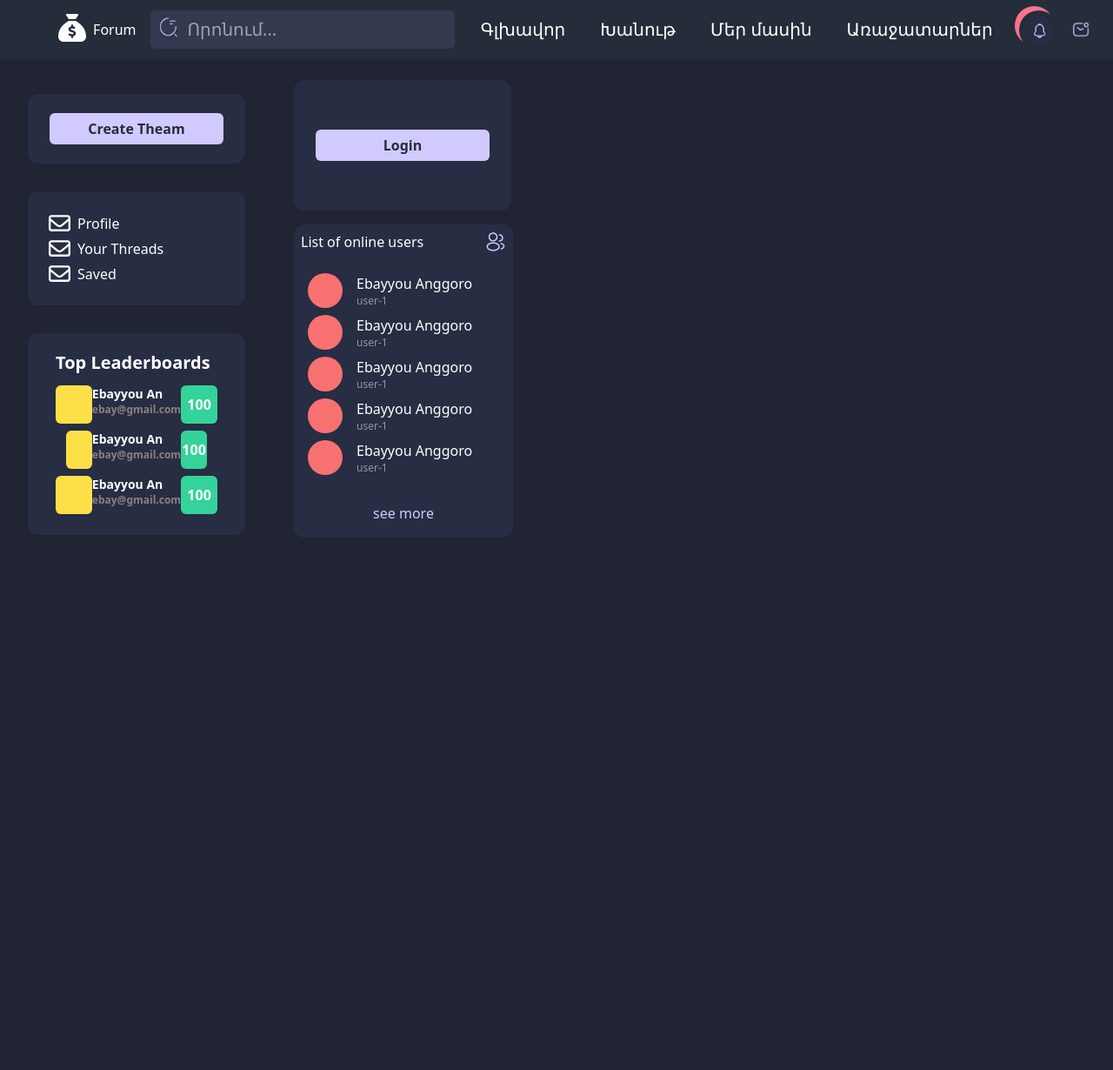
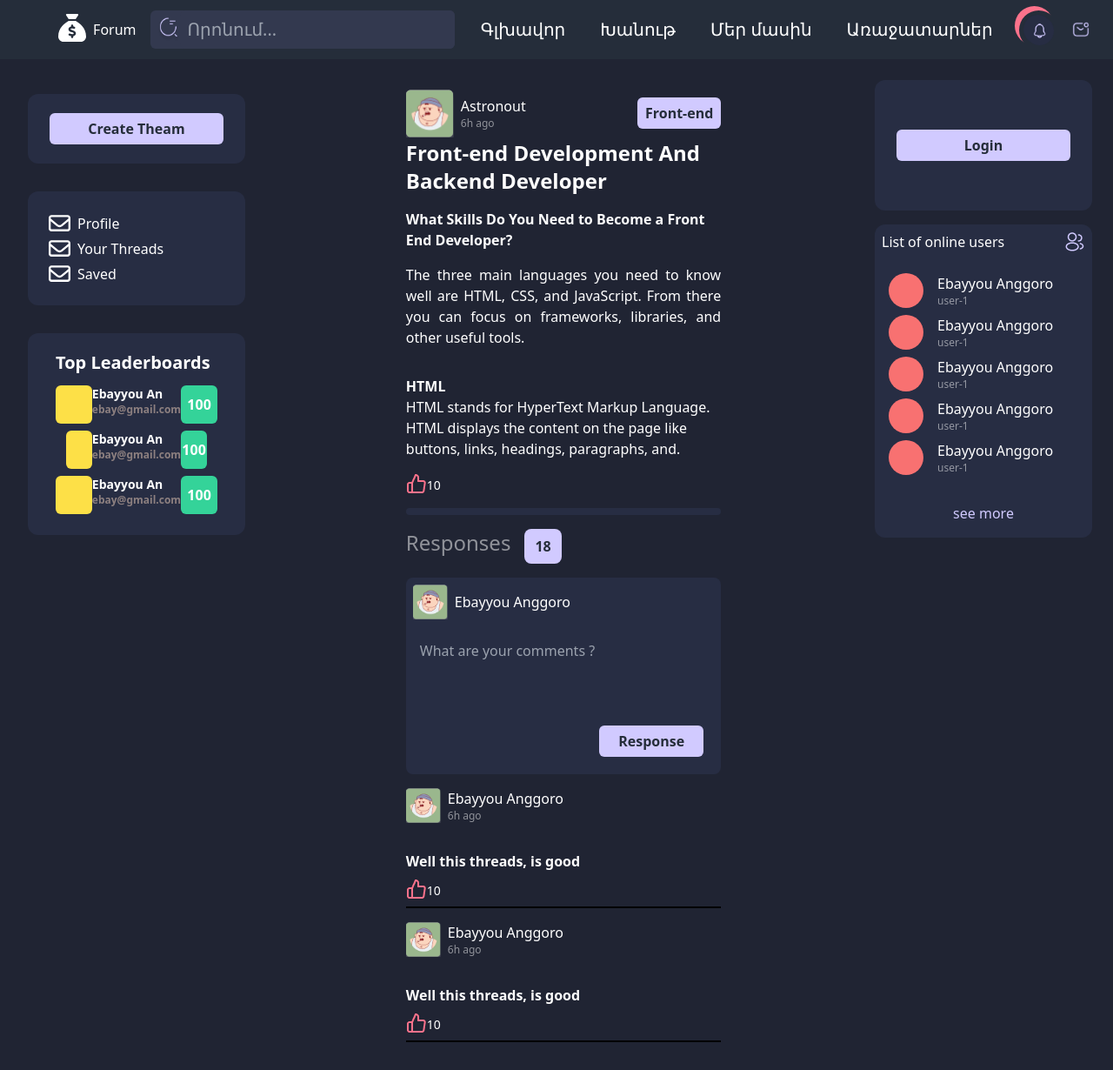
Before and after one commit to GorNavasardyan3/forum_project, a React (Create React App) app: page /addresponse in a window 1280 px wide. Shown: the whole page at 87% size. Before the commit the page ends 800 px from the top, so only its background shows below. Built offline with nearby package versions, Linux system fonts and the light colour scheme.

Commit message:
add addresponse page

```diff
--- a/src/App.js
+++ b/src/App.js
@@ -7,6 +7,7 @@ import SidebarAsideMobile from "./components/SidebarAsideMobile";
 import { useState } from "react";
 import { FontAwesomeIcon } from "@fortawesome/react-fontawesome";
 import { faChevronRight } from "@fortawesome/free-solid-svg-icons";
+import AddResponse from "./components/AddResponse";
 
 function App() {
   const [mobileSidebarAside,setMobileSidebarAside] = useState(false)
@@ -25,7 +26,7 @@ function App() {
         <SidebarAsideMobile mobileSidebarAside={mobileSidebarAside} setMobileSidebarAside={setMobileSidebarAside}/>
         <Routes>
           <Route path="/" element={<Home/>} className="w-full h-full"/>
-          <Route path="/home" element={<Home/>} className="w-full h-full"/>
+          <Route path="/addresponse" element={<AddResponse/>} className="w-full h-full"/>
         </Routes>
         <Aside/>
       </div>
--- /dev/null
+++ b/src/components/AddResponse.jsx
@@ -0,0 +1,93 @@
+import React from 'react'
+import Button from '../ui/Button'
+
+function AddResponse() {
+  return (
+    <div className=' w-full flex flex-col items-center text-white sm:p-8 p-4'>
+        <div className=' lg:w-[60%] w-full'>
+            <div>
+                <div className=' flex justify-between w-full'>
+                    <div className=' flex items-center gap-2 '>
+                        <img src="/images/avatar.png" className='h-[55px] w-[55px]' alt="" />
+                        <div>
+                            <h3>Astronout</h3>
+                            <p className=' text-xs opacity-50'>6h ago</p>
+                        </div>
+                    </div>
+                    <div className=' w-[120px] flex justify-end'>
+                        <Button text={'Front-end'}/>
+                    </div>
+                </div>
+                <div>
+                    <div>
+                        <h2 className=' text-2xl font-semibold'>Front-end Development And Backend Developer</h2>
+                        <p className=' font-bold my-4'>What Skills Do You Need to Become a Front End Developer?</p>
+                        <p className='text-justify'>The three main languages you need to know well are HTML, CSS, and JavaScript. From there you can focus on frameworks, libraries, and other useful tools.</p>
+                        <p className=' mt-8 font-bold'>HTML</p>
+                        <p className=''>HTML stands for HyperText Markup Language. HTML displays the content on the page like buttons, links, headings, paragraphs, and.</p>
+                    </div>
+                </div>
+                <button className=' mt-4 flex items-end'>
+                    <img src="/images/like.png" alt="" />
+                    <span className=' text-sm'>10</span>
+                </button>
+            </div>
+            <div className='third-bg-color p-1 mt-4 rounded-full'/>
+            <div>
+                <div className='mt-4 flex'>
+                    <p className=' opacity-50 text-2xl'>Responses</p>
+                    <span className='light-first-bg-color second_color font-bold h-[40px] p-3 flex justify-center items-center rounded-lg ml-4'>18</span>
+                </div>
+            </div>
+            <div className=' third-bg-color rounded-lg mt-4 p-2 w-full'>
+                <div className=' flex items-center'>
+                    <img src="/images/avatar.png" className=' h-[40px] w-[40px]' alt="" />
+                    <p className=' ml-2'>Ebayyou Anggoro</p>
+                </div>
+                <div className=' mt-4'>
+                    <textarea placeholder='What are your comments ?' rows={3} className=' resize-none bg-transparent w-full p-2 outline-none'/>
+                </div>
+                <div className=' flex justify-end mr-3'>
+                    <div className=' w-[150px] flex justify-end'>
+                        <Button text={'Response'}/>
+                    </div>
+                </div>
+            </div>
+            <div className=' mt-4 border-b-2 border-black'>
+                <div className=' flex items-center'>
+                    <img src="/images/avatar.png" className='h-[40px]' alt="" />
+                    <div className=' ml-2'>
+                        <p>Ebayyou Anggoro</p>
+                        <p className=' opacity-50 text-xs'>6h ago</p>
+                    </div>
+                </div>
+                <div className='mt-8'>
+                    <p className='font-semibold'>Well this threads, is good</p>
+                </div>
+                <div className=' flex items-end my-2'>
+                    <img src="/images/like.png" alt="" />
+                    <p className=' text-sm'>10</p>
+                </div>
+            </div>
+            <div className=' mt-4 border-b-2 border-black'>
+                <div className=' flex items-center'>
+                    <img src="/images/avatar.png" className='h-[40px]' alt="" />
+                    <div className=' ml-2'>
+                        <p>Ebayyou Anggoro</p>
+                        <p className=' opacity-50 text-xs'>6h ago</p>
+                    </div>
+                </div>
+                <div className='mt-8'>
+                    <p className='font-semibold'>Well this threads, is good</p>
+                </div>
+                <div className=' flex items-end my-2'>
+                    <img src="/images/like.png" alt="" />
+                    <p className=' text-sm'>10</p>
+                </div>
+            </div>
+        </div>
+    </div>
+  )
+}
+
+export default AddResponse
--- a/src/components/MobileNavbar.jsx
+++ b/src/components/MobileNavbar.jsx
@@ -28,7 +28,7 @@ function MobileNavbar({mobileMenuButton,setMobileMenuButton}) {
         </div>
 
         <div className=' flex flex-col text-xl gap-4 p-4'>
-            <Link onClick={() => setMobileMenuButton(false)} to={'/home'} >Home</Link>
+            <Link onClick={() => setMobileMenuButton(false)} to={'/'} >Home</Link>
             <Link onClick={() => setMobileMenuButton(false)} to={'/shop'}>Shop</Link>
             <Link onClick={() => setMobileMenuButton(false)} to={'/about'}>About</Link>
             <Link onClick={() => setMobileMenuButton(false)} to={'/community'}>Community</Link>
--- a/src/components/Navbar.jsx
+++ b/src/components/Navbar.jsx
@@ -4,7 +4,7 @@ import { Link } from 'react-router-dom'
 function Navbar() {
   return (
     <nav className='hidden sm:flex xl:gap-10 sm:gap-3 xl:text-xl sm:text-md whitespace-nowrap'>
-        <Link to={'/home'} >Գլխավոր</Link>
+        <Link to={'/'} >Գլխավոր</Link>
         <Link to={'/shop'}>Խանութ</Link>
         <Link to={'/about'}>Մեր մասին</Link>
         {/* <Link to={'/community'}>Community</Link> */}
--- a/src/components/SidebarAsideMobile.jsx
+++ b/src/components/SidebarAsideMobile.jsx
@@ -12,7 +12,7 @@ function SidebarAsideMobile({mobileSidebarAside,setMobileSidebarAside}) {
 
 
   return (
-    <div className={mobileSidebarAside ? ' md:left-[-500px] fixed h-[100vh] duration-300 top-0 left-0 bg-[#202433] overflow-scroll' : ' top-0 bg-[#202433] duration-300 fixed left-[-500px]'}>
+    <div className={mobileSidebarAside ? ' md:left-[-500px] fixed z-[10] h-[100vh] duration-300 top-0 left-0 bg-[#202433] overflow-scroll' : ' top-0 bg-[#202433] duration-300 fixed z-[10] left-[-500px]'}>
         <div className=' flex justify-between p-4'>
             <div className='flex items-center p-2 text-white'>
                 <FontAwesomeIcon className='mr-2 h-[30px] w-[30px]' icon={faSackDollar}/>
```
Also changed, not shown: public/images/avatar.png.
